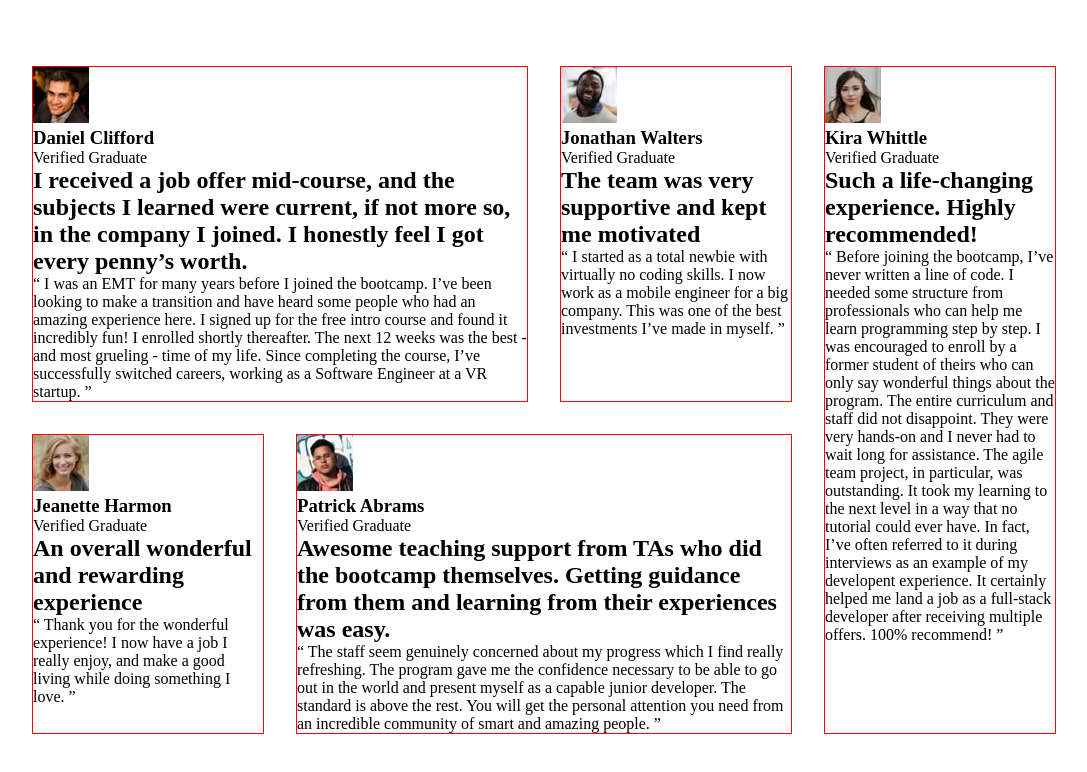
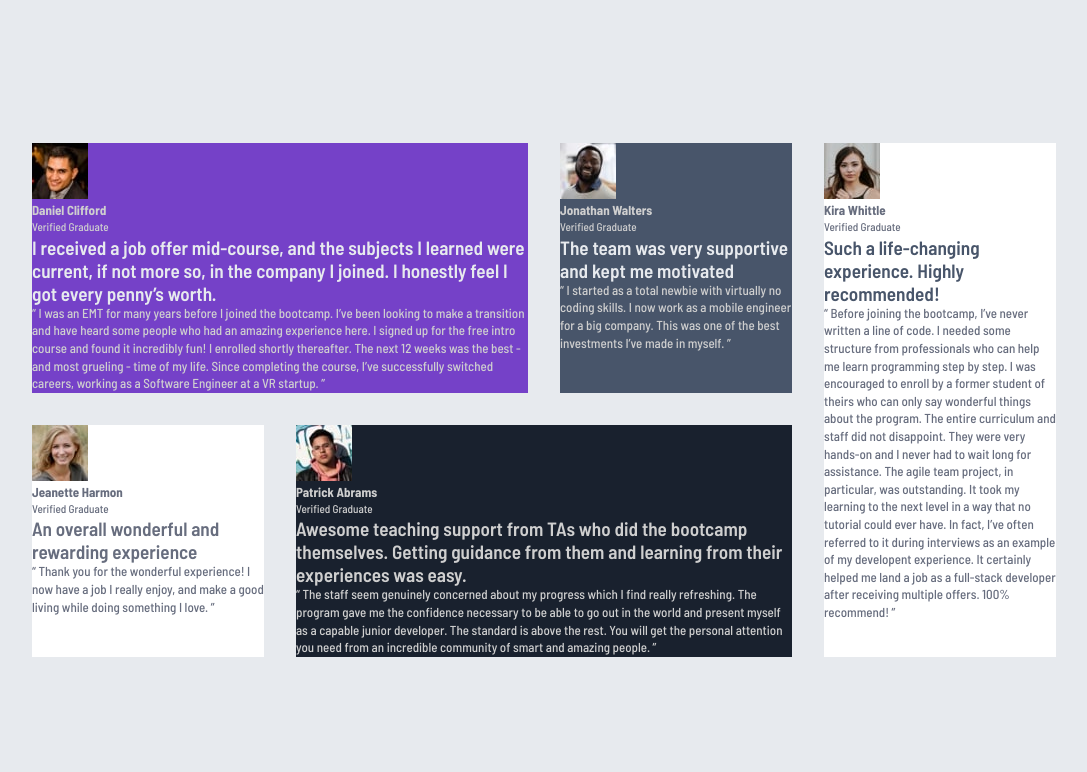
Before and after one commit to HaiDangN/testimonials-grid-section, a plain HTML site: page index.html in a window 1280 px wide. Shown: the whole page, without its empty margins (96-1183 px from the left). Drawn offline with Linux system fonts and the light colour scheme.

Commit message:
style: apply typography and background styles

```diff
--- a/index.html
+++ b/index.html
@@ -19,7 +19,7 @@
           <h3 class="testimonials__name">Daniel Clifford</h3>
           <p class="testimonials__status">Verified Graduate</p>
         </div>
-        <h2 class="testimonials__headline">
+        <h2 class="testimonials__headline u-text-light-grey">
           I received a job offer mid-course, and the subjects I learned were current, if not more so,
           in the company I joined. I honestly feel I got every penny’s worth.
         </h2>
@@ -37,7 +37,7 @@
           <h3 class="testimonials__name">Jonathan Walters</h3>
           <p class="testimonials__status">Verified Graduate</p>
         </div>
-        <h2 class="testimonials__headline">The team was very supportive and kept me motivated</h2>
+        <h2 class="testimonials__headline u-text-light-grey">The team was very supportive and kept me motivated</h2>
         <p class="testimonials__text">
           “ I started as a total newbie with virtually no coding skills. I now work as a mobile engineer
           for a big company. This was one of the best investments I’ve made in myself. ”
@@ -80,7 +80,7 @@
           <h3 class="testimonials__name">Kira Whittle</h3>
           <p class="testimonials__status">Verified Graduate</p>
         </div>
-        <h2 class="testimonials__headline">Such a life-changing experience. Highly recommended!</h2>
+        <h2 class="testimonials__headline u-text-dark-grey">Such a life-changing experience. Highly recommended!</h2>
         <p class="testimonials__text">
           “ Before joining the bootcamp, I’ve never written a line of code. I needed some structure from
           professionals who can help me learn programming step by step. I was encouraged to enroll by a former
--- a/style.css
+++ b/style.css
@@ -1,3 +1,5 @@
+@import url('https://fonts.googleapis.com/css2?family=Barlow+Semi+Condensed:ital,wght@0,100;0,200;0,300;0,400;0,500;0,600;0,700;0,800;0,900;1,100;1,200;1,300;1,400;1,500;1,600;1,700;1,800;1,900&display=swap');
+
 * {
     box-sizing: border-box;
     padding: 0;
@@ -8,6 +10,23 @@ body {
     display: flex;
     justify-content: center;
     align-items: center;
+
+    background-color: hsl(214, 17%, 92%);
+
+    font-size: 0.8125rem;
+    font-weight: 500;
+    font-family: 'Barlow Semi Condensed', sans-serif;
+}
+h2 {
+    font-weight: 600;
+    font-size: 1.2rem;
+}
+h3 {
+    font-size: 0.8125rem;
+}
+p {
+    font-weight: 500;
+    line-height: 1.1rem;
 }
 .testimonials {
     display: grid;
@@ -18,25 +37,47 @@ body {
     gap: 2rem;
 }
 .testimonials__card {
-    border: 1px red solid;
+    background-color: white;
+}
+.testimonials__status {
+    font-size: 0.7rem;
 }
 .testimonials__card--featured {
     grid-column: 1 / 3;
     grid-row: 1 / 2;
+
+    background-color: hsl(263, 55%, 52%);
+    color: hsl(0, 0%, 81%);
 }
 .testimonials__card--compact:nth-of-type(2) {
     grid-column: 3 / 4;
     grid-row: 1 / 2;
+
+    background-color: hsl(217, 19%, 35%);
+    color: hsl(0, 0%, 81%);
 }
 .testimonials__card--compact:nth-of-type(3) {
     grid-column: 1 / 2;
     grid-row: 2 / 3;
+
+    color:hsl(224, 10%, 45%);
 }
 .testimonials__card--wide {
     grid-column: 2 / 4;
     grid-row: 2 / 3;
+
+    background-color: hsl(219, 29%, 14%);
+    color:hsl(0, 0%, 81%);
 }
 .testimonials__card--tall {
     grid-column: 4 / 5;
     grid-row: 1 / 3;
+
+    color:hsl(224, 10%, 45%);
 }
+.u-text-light-grey {
+  color: hsl(214, 17%, 92%)
+}
+.u-text-dark-grey {
+    color: hsl(217, 19%, 35%);
+}
```
